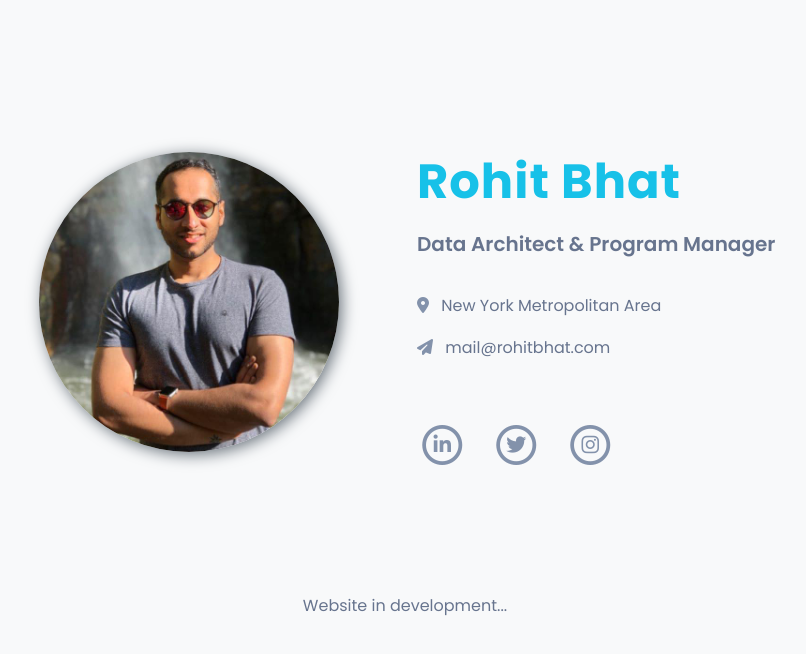
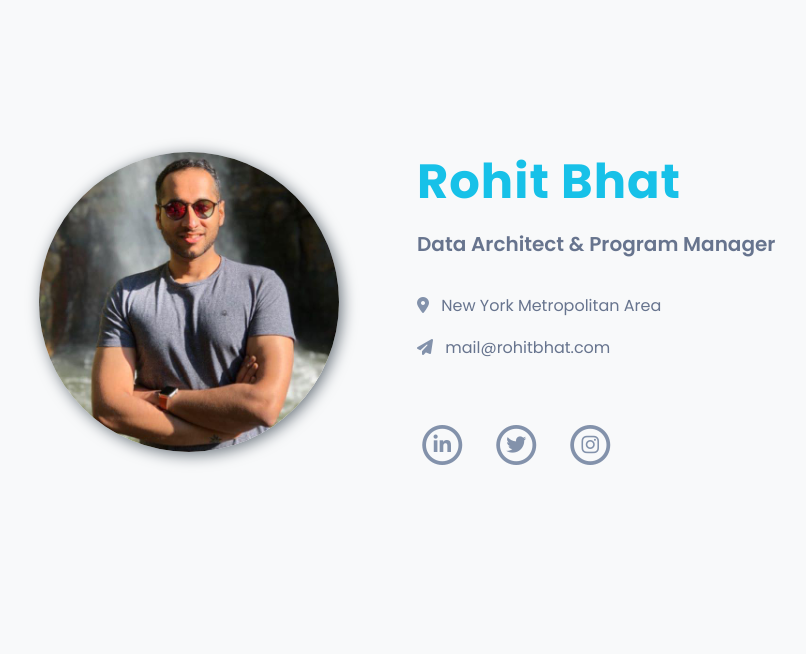
Before and after one commit to rohitbhat/rohitbhat.github.io, a plain HTML site: page index.html in a window 1280 px wide. Shown: the whole page, without its empty margins (235-1041 px from the left). Drawn offline with Linux system fonts and the light colour scheme.

Commit message:
Remove 'website in development' text at bottom

```diff
--- a/index.html
+++ b/index.html
@@ -89,7 +89,7 @@
                     </div>
                 </div>
                 <div class="row justify-content-center mt-8">
-                    Website in development...
+
                 </div>
             </div>
         </div>
```
